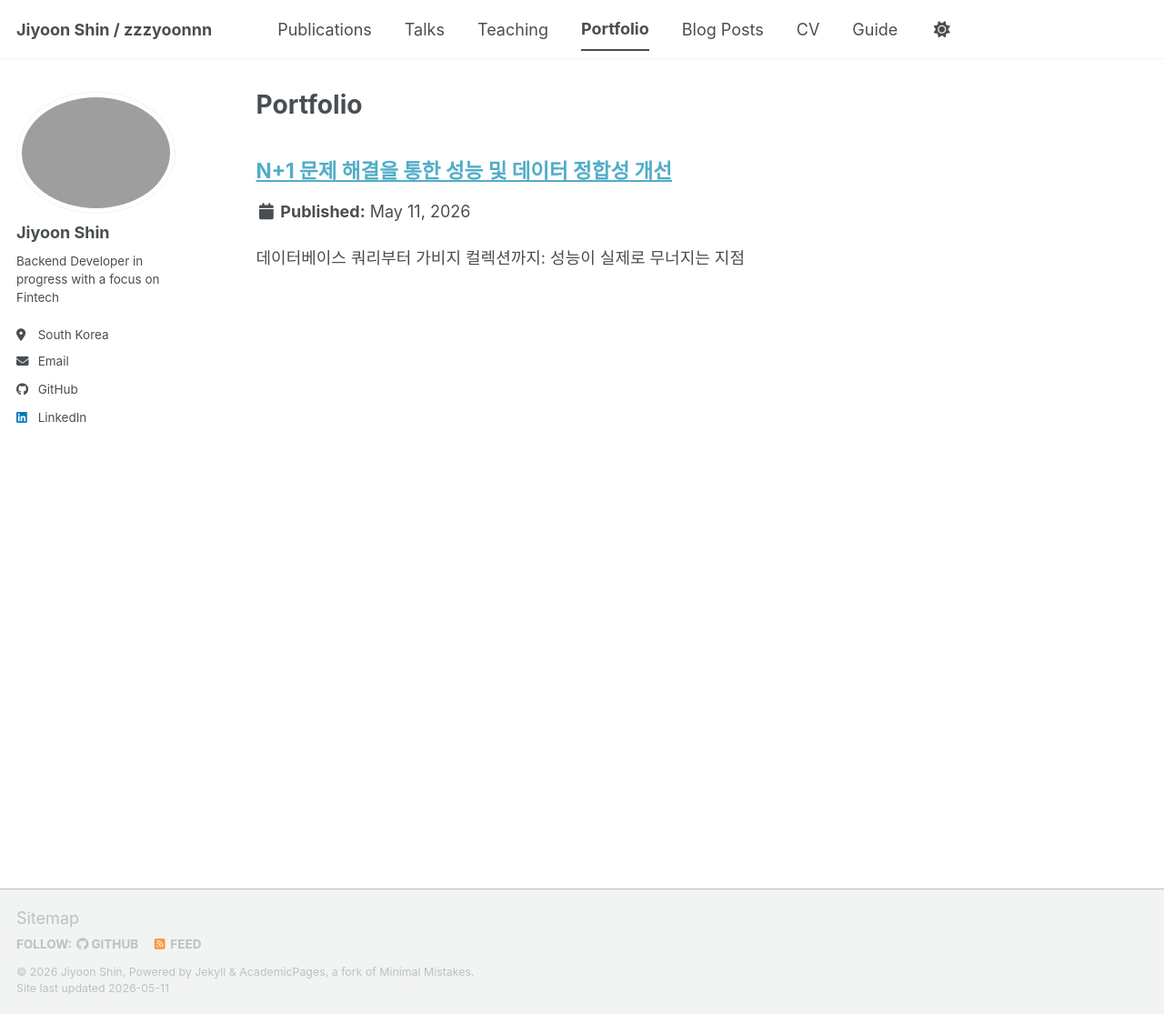
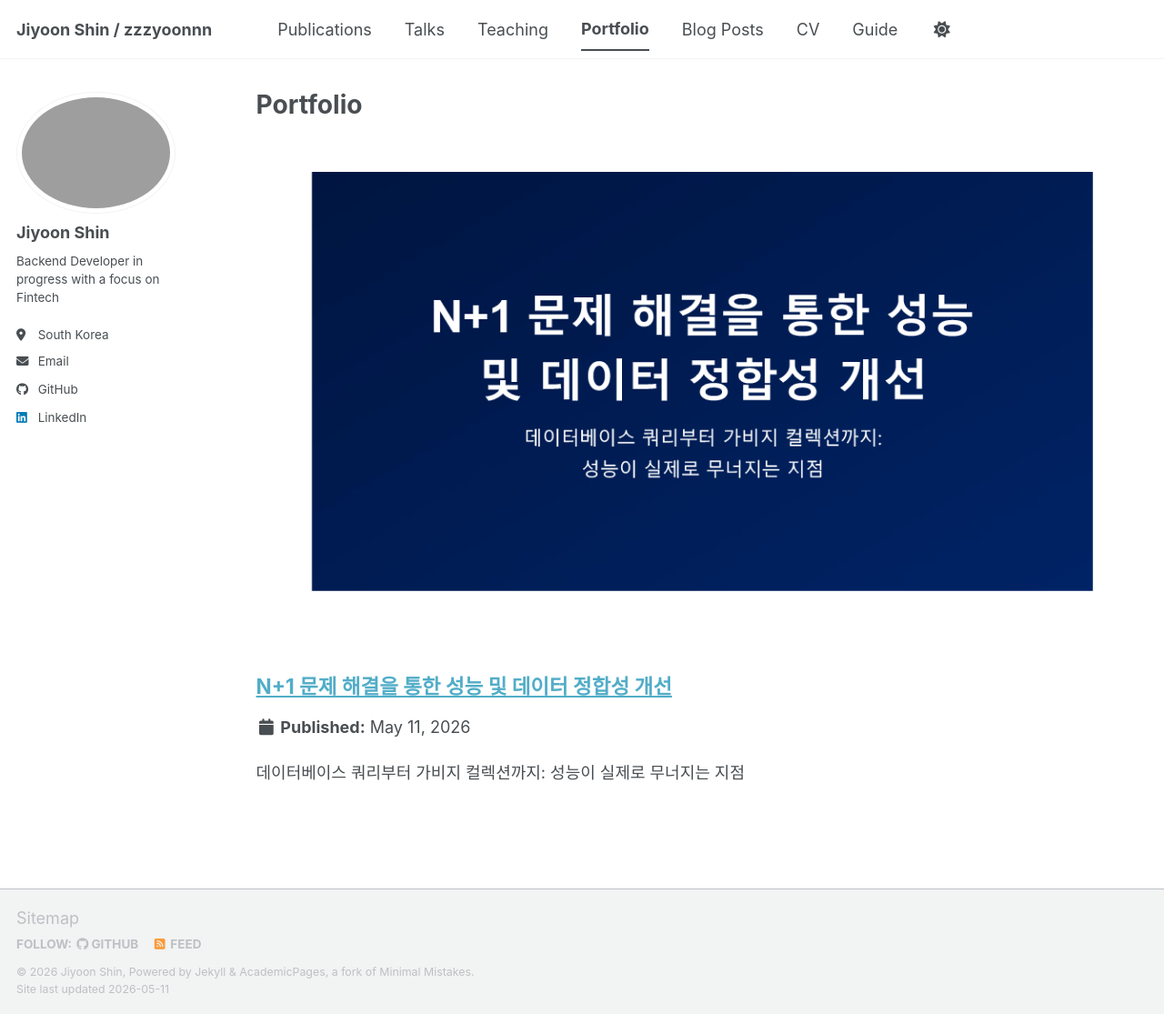
Before and after one commit to zzzyoonnn/zzzyoonnn.github.io, a Jekyll site: the page built from _pages/portfolio.html, in a window 1280 px wide and 1115 px high. Shown: the whole window at 91% size. Built offline with Jekyll 4.4.1, drawn with Linux system fonts in a browser that asks for light colours; a script bundle is joined from its source files by our own code; library files that are not in the unit come from our copies.

Commit message:
fix: show teaser image in list type archive

```diff
--- a/_includes/archive-single.html
+++ b/_includes/archive-single.html
@@ -14,7 +14,7 @@
 
 <div class="{{ include.type | default: "list" }}__item">
   <article class="archive__item" itemscope itemtype="http://schema.org/CreativeWork">
-    {% if include.type == "grid" and teaser %}
+    {% if teaser %}
       <div class="archive__item-teaser">
         <img src=
           {% if teaser contains "://" %}
```
